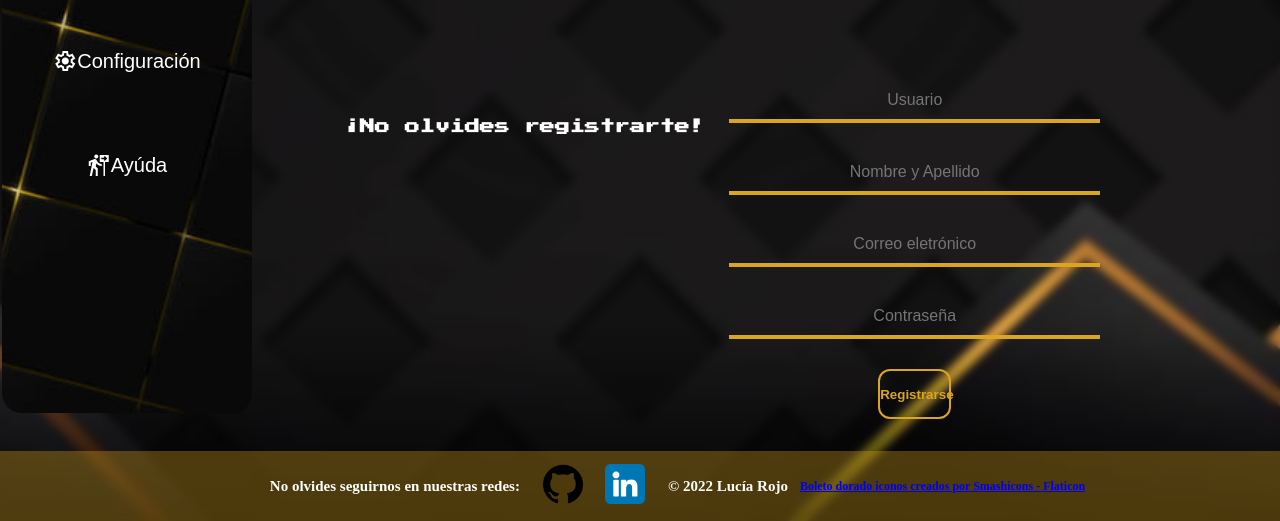
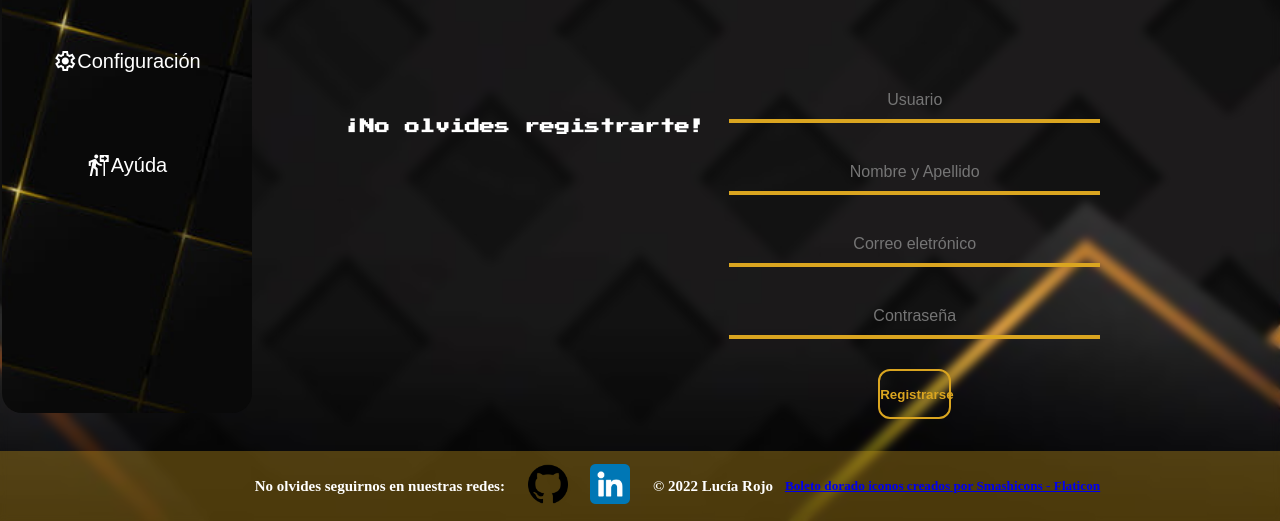
Before and after one commit to LuciRojo/Reto-Tzuzul-2, a plain HTML site: page index.html in a window 1280 px wide. Shown: the part 919-1440 px from the top of the page. Drawn offline with nearby package versions, Linux system fonts and the light colour scheme; a web font is replaced by a local one.

Commit message:
Arreglos finales

```diff
--- a/style.css
+++ b/style.css
@@ -332,7 +332,5 @@ h4{
     height: 40px;
     margin: 0 11px;
 }
-.credit{
-    font-size: 12px;
-}
+
 /* Fin de arreglos de main */
```
